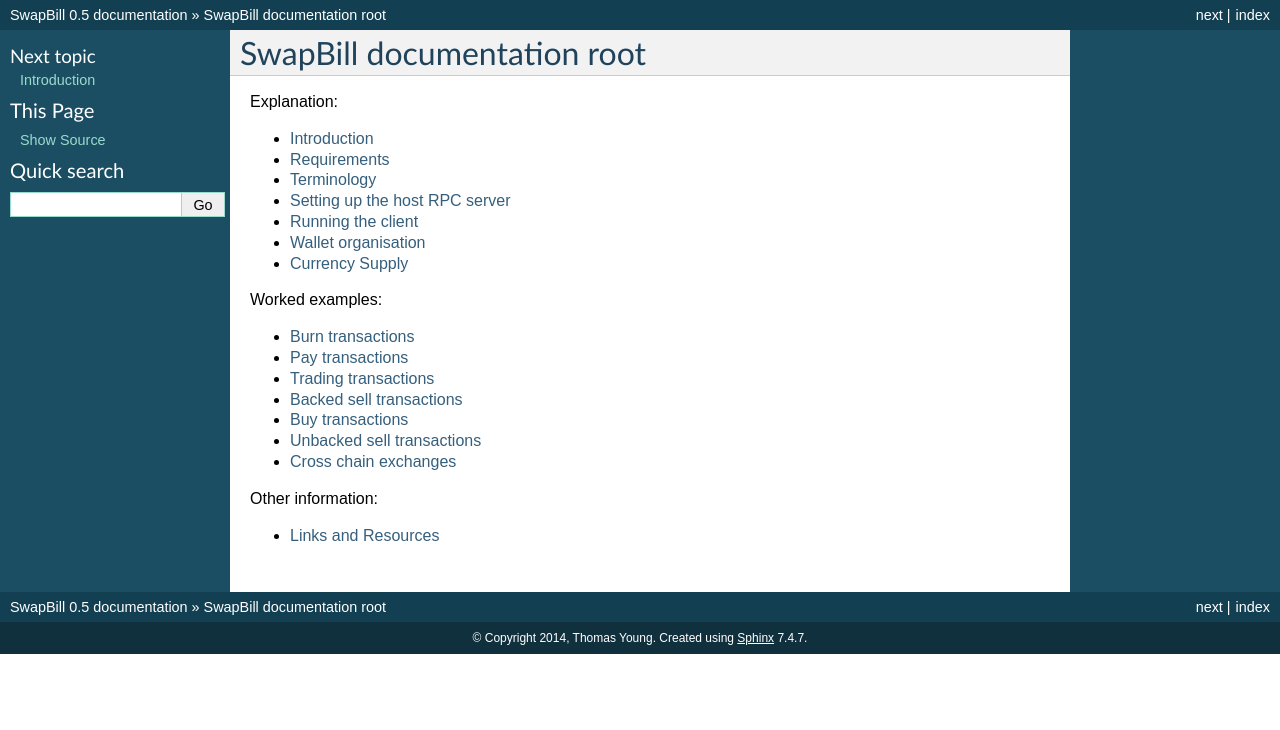
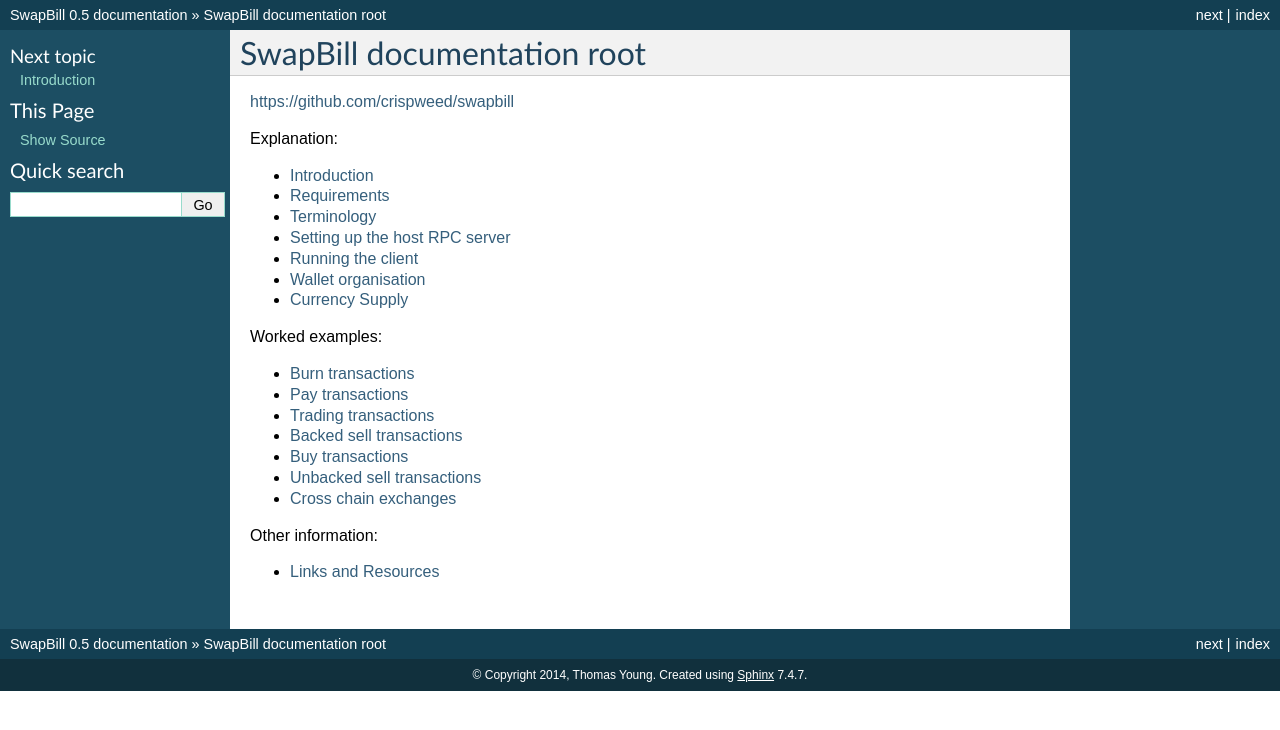
Before and after one commit to crispweed/swapbill, a Sphinx documentation site: the page built from docs/index.rst, in a window 1280 px wide. Shown: the top 730 px of the page. Built offline with Sphinx 7.4.7, drawn with Linux system fonts in a browser that asks for light colours; some of the changed lines change nothing that is shown.

Commit message:
added link to github to top of docs index page

```diff
--- a/docs/index.rst
+++ b/docs/index.rst
@@ -1,6 +1,8 @@
 
 SwapBill documentation root
 ====================================
+
+https://github.com/crispweed/swapbill
 
 Explanation:
 
```
